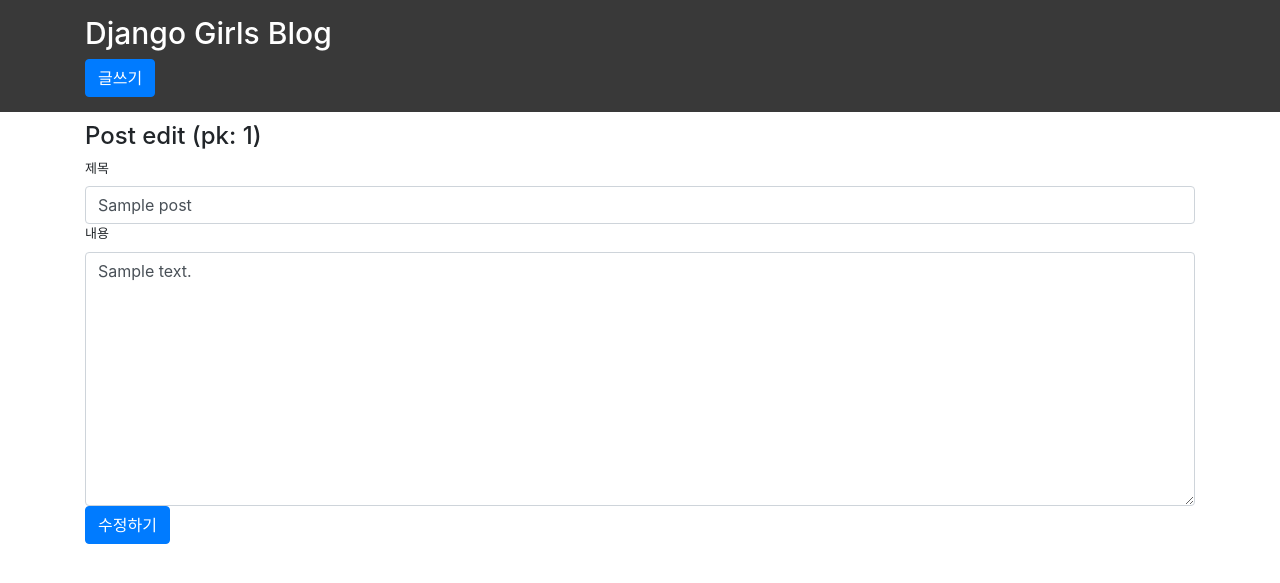
After one commit to standbyme227/Djangogirls_Tutorial, a Django app: page /1/edit/ in a window 1280 px wide. The commit adds this page. Shown: the top 583 px of the page. Run offline with Django 3.2, Linux system fonts and the light colour scheme; tables that the repository leaves empty hold one stand-in row (values such as "Sample post"); some libraries are stand-ins or nearby versions.

Commit message:
post_edit 구현

```diff
--- a/django/blog/models.py
+++ b/django/blog/models.py
@@ -9,6 +9,10 @@
     created_date = models.DateTimeField(default=timezone.now)
     published_date = models.DateTimeField(blank=True, null=True)
 
+    class Meta:
+        ordering = ['-pk']
+        #ordering = ['-created_date']
+
     def publish(self):
         self.published_date = timezone.now()
         self.save()
--- a/django/blog/urls.py
+++ b/django/blog/urls.py
@@ -6,7 +6,9 @@
 urlpatterns = [
     path('', views.post_list, name='post-list'),
     # re_path(r'(?P<pk>\d+)/$', views.post_detail),
-    path('/<int:pk>/', views.post_detail, name='post-detail'),
+    path('<int:pk>/', views.post_detail, name='post-detail'),
+
+    path('<int:pk>/edit/', views.post_edit, name='post-edit'),
 
 
     path('add/', views.post_add, name='post-add'),
--- a/django/blog/views.py
+++ b/django/blog/views.py
@@ -5,7 +5,7 @@
 
 def post_list(request):
 
-    posts = Post.objects.all()
+    posts = Post.objects.all() #.order_by('-pk')
     context = {
         'posts': posts,
     }
@@ -23,6 +23,26 @@
     }
     return render(request, 'blog/post_detail.html', context)
 
+
+def post_edit(request, pk):
+    post = Post.objects.get(pk=pk)
+    if request.method == 'POST':
+
+        title = request.POST['title']
+        content = request.POST['content']
+        post.title = title
+        post.content = content
+
+        post.save()
+        return redirect('post-detail', pk=post.pk)
+
+    post = Post.objects.get(pk=pk)
+    context={
+      'post': post
+    }
+
+    return render(request, 'blog/post_edit.html', context)
+
 def post_add(request):
     if request.method == 'POST':
         title = request.POST['title']
@@ -38,6 +58,9 @@
 
 
 def post_delete(request, pk):
-    post = Post.objects.get(pk=pk)
-    post.delete()
-    return redirect('post-list')
+    if request.method == 'POST':
+        post = Post.objects.get(pk=pk)
+        if request.user == post.author:
+            post.delete()
+            return redirect('post-list')
+        return redirect('post-detail', pk=post.pk)
--- a/django/static/css/blog.css
+++ b/django/static/css/blog.css
@@ -7,6 +7,11 @@
 h2 {
     font-size: 24px;
 }
+
+form.inline {
+    display: inline-block;
+}
+
 .header {
     background-color: #393939;
     padding-top: 15px;
--- /dev/null
+++ b/django/templates/blog/post_edit.html
@@ -0,0 +1,23 @@
+{% extends 'base.html' %}
+
+
+{% block title %}Post edit (pk: {{post.pk}}){% endblock %}
+
+{% block content %}
+
+<form action="" method="POST">
+    {% csrf_token %}
+    <div class="from-group">
+        <label for="title">제목</label>
+        <input id="title" name="title" type="text" class="form-control" value="{{post.title}}">
+    </div>
+
+    <div class="from-group">
+        <label for="content">내용</label>
+        <textarea name="content" id="content" cols="30" rows="10" class="form-control">{{post.content}}</textarea>
+    </div>
+
+    <button type="submit" class="btn btn-primary">수정하기</button>
+</form>
+
+{% endblock %}
```
Also changed, not shown: django/templates/blog/post_detail.html (+10 -4 lines).
